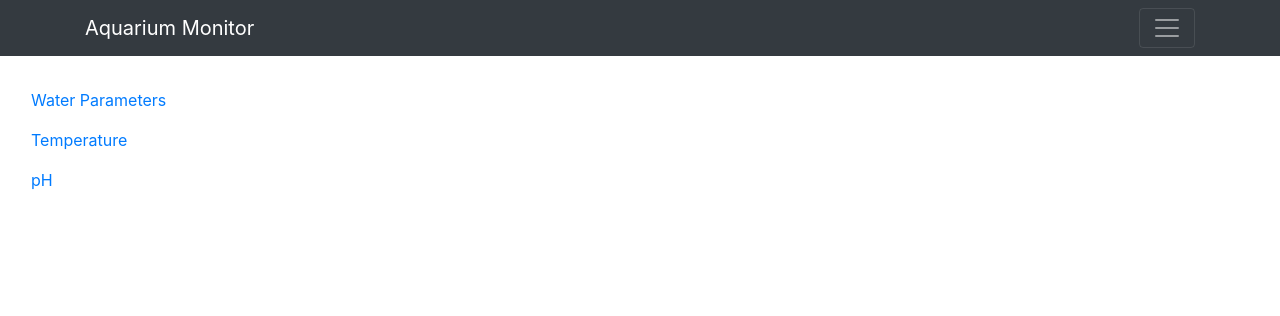
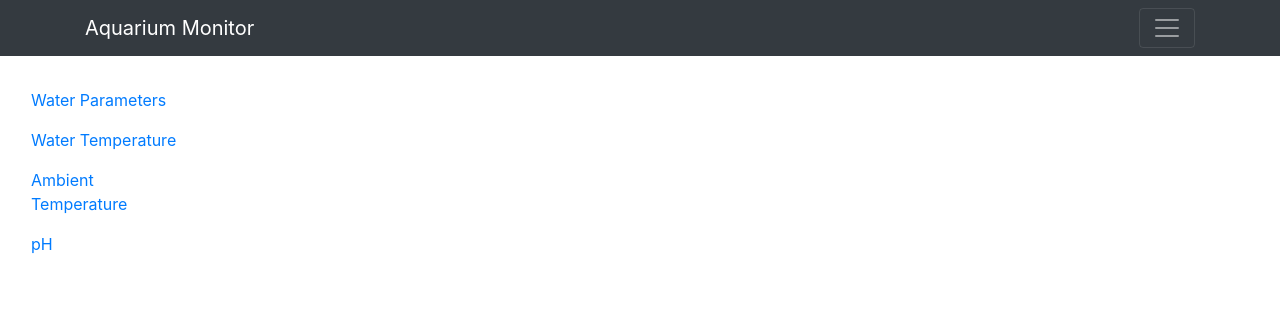
Before and after one commit to kevinlooby/aquarium_monitor, a Flask app: template frontend/templates/pages/base.html in a window 1280 px wide. Shown: the top 316 px of the page. Run offline with Flask 2, Linux system fonts and the light colour scheme; the template is opened without the code that fills it, so the values that code supplies are empty.

Commit message:
Minor UI updates

```diff
--- a/frontend/templates/pages/base.html
+++ b/frontend/templates/pages/base.html
@@ -57,14 +57,21 @@
                     </li>
                 </ul>
                 <ul class="nav flex-column">
-                    <li class="nav-item">
+                    <li class="nav-item" id="temp-water-toggle">
                         <a class="nav-link active" aria-current="page" href="#">
-                            Temperature
+                            Water Temperature
                         </a>
                     </li>
                 </ul>
                 <ul class="nav flex-column">
-                    <li class="nav-item">
+                    <li class="nav-item" id="temp-ambient-toggle">
+                        <a class="nav-link active" aria-current="page" href="#">
+                            Ambient Temperature
+                        </a>
+                    </li>
+                </ul>
+                <ul class="nav flex-column">
+                    <li class="nav-item" id="ph-toggle">
                         <a class="nav-link active" aria-current="page" href="#">
                             pH
                         </a>
@@ -76,7 +83,7 @@
     </div>
 </div>
 
-<div class="container">
+<div class="container-fluid">
     {% block content %}
     {% endblock %}
 </div>
--- a/frontend/templates/pages/index.html
+++ b/frontend/templates/pages/index.html
@@ -21,6 +21,7 @@
             </div>
         </div>
     </div>
-    <button class="btn" id="temp-toggle">Temperature</button>
-    <button class="btn" id="ph-toggle">pH</button>
+<!--    <button class="btn" id="temp-water-toggle">Water Temperature</button>-->
+<!--    <button class="btn" id="temp-ambient-toggle">Ambient Temperature</button>-->
+<!--    <button class="btn" id="ph-toggle">pH</button>-->
 {% endblock %}
```
Also changed, not shown: frontend/static/js/parameters_plot.js (+23 -13 lines).
